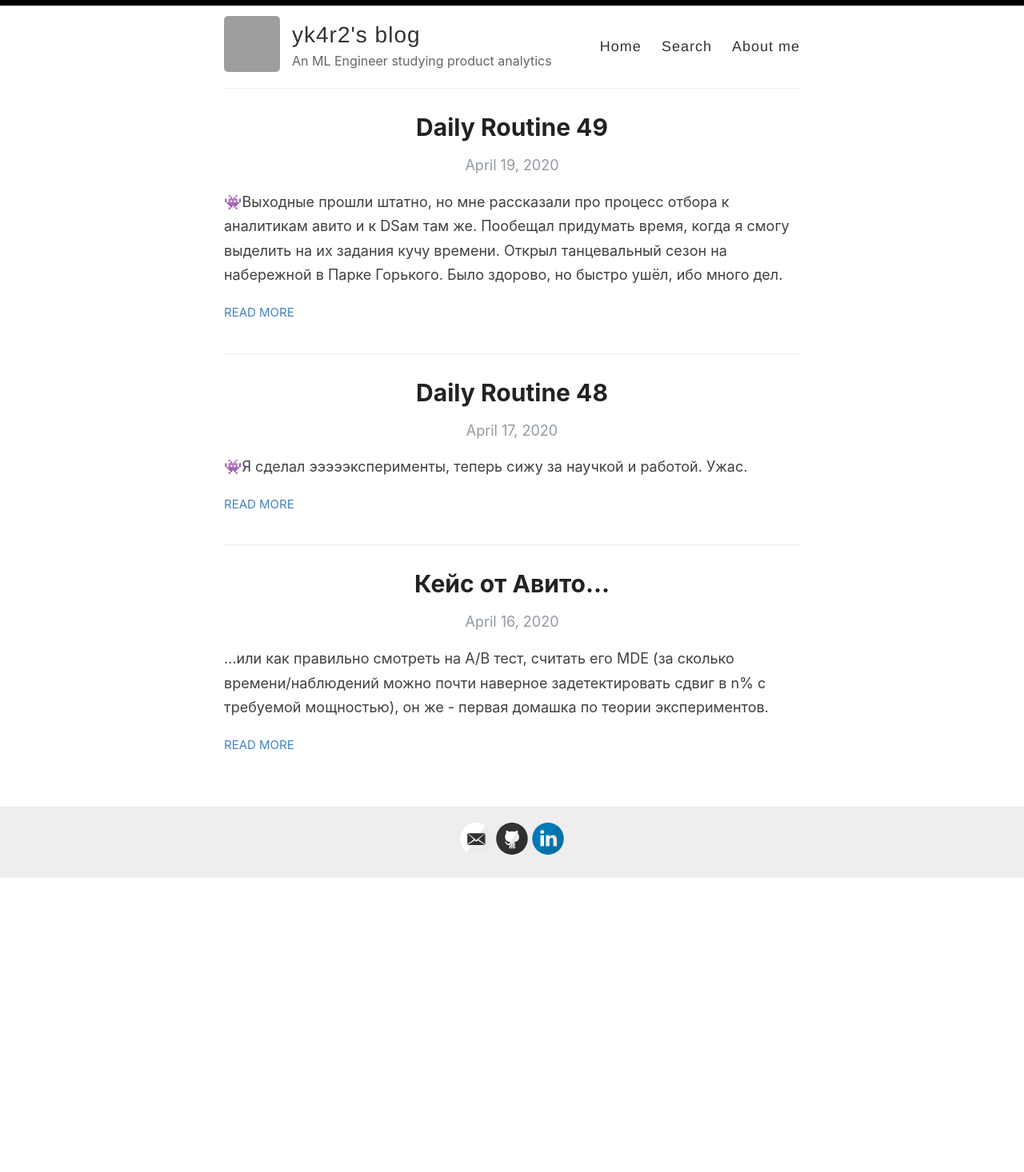
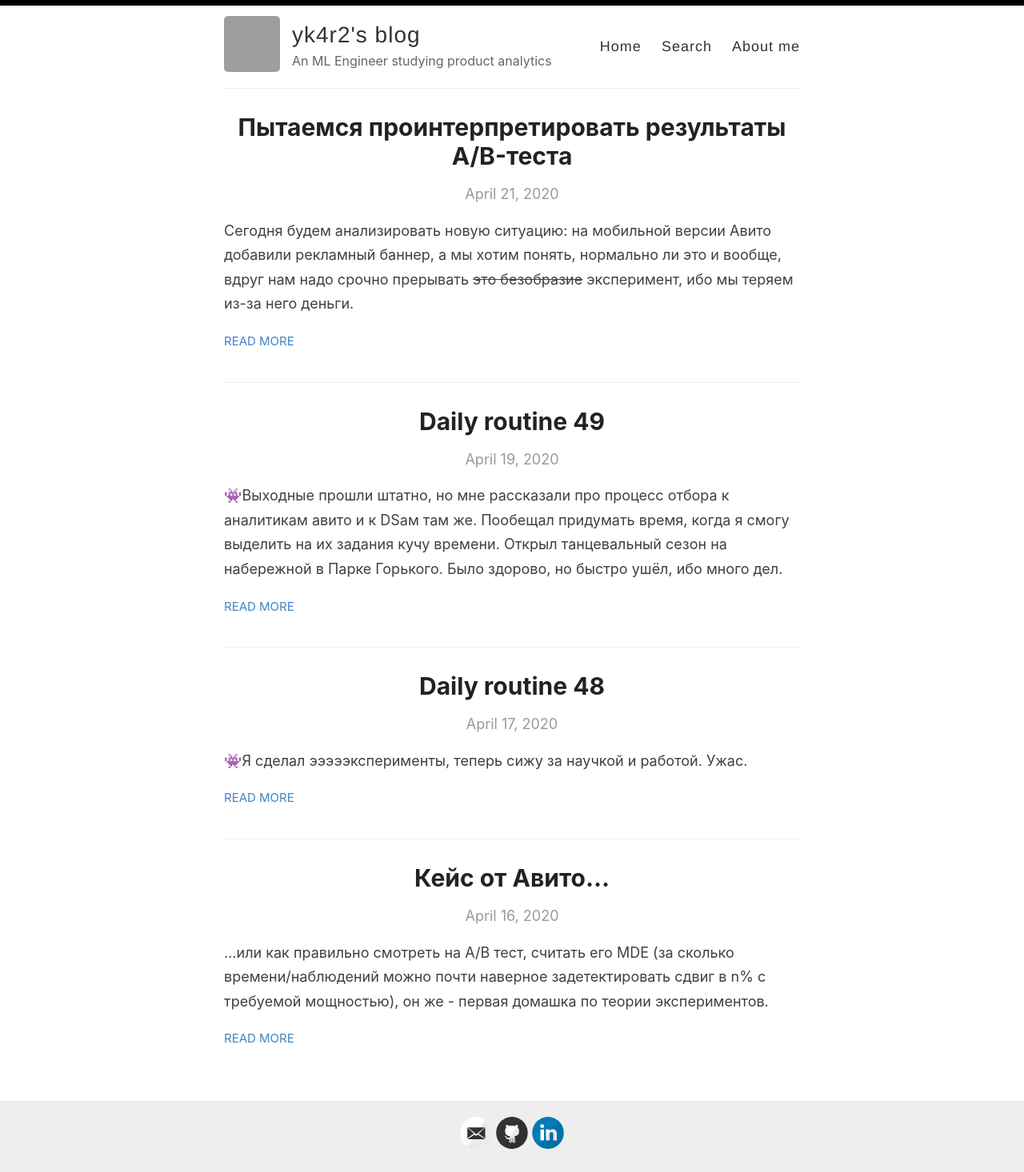
Before and after one commit to yk4r2/yk4r2.github.io, a Jekyll site: the page built from index.html, in a window 1280 px wide. Shown: the whole page at 80% size. Built offline with Jekyll 4.4.1, drawn with Linux system fonts in a browser that asks for light colours; the list of posts is cut into pages by our own code; before the commit the page ends 1099 px from its top, so only the background shows below that; grey boxes are pictures that could not be loaded.

Commit message:
started 2nd post

```diff
--- /dev/null
+++ b/_posts/2020-4-21-avito-experiments-02.md
@@ -0,0 +1,256 @@
+---
+layout: post
+title: Пытаемся проинтерпретировать результаты A/B-теста
+categories: [Product analysis,Statistics,Experiment theory]
+---
+
+Сегодня будем анализировать новую ситуацию: на мобильной версии Авито добавили рекламный баннер, а мы хотим понять, нормально ли это и вообще, вдруг нам надо срочно прерывать ~~это безобразие~~ эксперимент, ибо мы теряем из-за него деньги.
+
+## Кейс
+
+На мобильной версии Авито провели тест на добавление рекламного баннера на карточку товара между описанием и блоком рекомендаций.
+
+_Продуктовая гипотеза_: Добавление рекламного баннера будет приводить к увеличению выручки без ущерба пользовательскому опыту.
+
+![|,20%](/images/2020-4-21-avito-experiments-02/experiment-looks-like-this.png)
+<div align="center">
+<sup>
+Вот как это дело выглядит в приложении
+</sup>
+</div>
+
+
+## Что мы будем с этим делать?
+
+Для начала давайте загрузим датасет и посмотрим глазами на данные внутри.
+
+### Описание данных
+_event_date_ - дата\
+_user_id_ - идентификатор пользователя\
+_product_ - тип продукта (считай, варианты: A или B для нашего A/B теста)\
+_amount_ - сумма покупок\
+_transactions_ - количество транзакций
+
+![](/images/2020-4-16-avito-experiments-01/Screenshot_2021-04-17_00-05-12.png)
+<div align="center">
+<sup>
+Посмотрели на датасет глазками
+</sup>
+</div>
+
+Всегда сначала делаю `dataset.describe()`, а если у меня есть подозрение на *NaN*-значения, ещё и `dataset.info()`.
+
+![](/images/2020-4-16-avito-experiments-01/Screenshot_2021-04-16_23-58-37.png)
+<div align="center">
+<sup>
+Собственно *.describe()*, видим, что даты хватает, ведь наблюдений более миллиона.
+</sup>
+</div>
+
+Теперь самое время понять, с чем мы имеем дело. Я использую классику: `seaborn.pairplot()` просто потому что он удобный, `pairplot` показывает отношения между всеми парами переменных, а ещё имеет много разных наворотов вроде автогруппировки и автомасштаба, но платим мы откровенно хреновой скоростью работы, кучей занятой оперативы, пока он там составляет эту огромную матрицу и прочими крутыми side-effect'ами. Кстати, я делаю графичек только описательных переменных.
+
+![](/images/2020-4-16-avito-experiments-01/Screenshot_2021-04-16_23-58-54.png)
+<div align="center">
+<sup>
+Примерно так выглядит *pairplot*. Красиво, но...
+</sup>
+</div>
+
+Датасет содержит много наблюдений, но не то чтобы там много описательных метрик и в целом колонок.
+
+Вижу выбросы - логарифмирую (хотя вряд ли это оптимальная стратегия):
+
+![](/images/2020-4-16-avito-experiments-01/Screenshot_2021-04-17_00-00-05.png)
+<div align="center">
+<sup>
+Прологарифмированный *pairplot*
+</sup>
+</div>
+
+Выбросы мне не понравились, их уж очень хочется обрезать. Нарисуем датасет без лишних точек.
+
+![](/images/2020-4-16-avito-experiments-01/Screenshot_2021-04-17_00-00-30.png)
+<div align="center">
+<sup>
+Выбросы отрезаны на глаз, можно порадоваться.
+</sup>
+</div>
+
+Видите лесенку в начале? Это связано с тем, что значения целочисленные, а логарифм это нелинейное преобразование.
+
+Тут у меня появилось дикое желание убрать из эксперимента дату, заменив группировкой по пользователю чтобы облегчить датасет и всё такое. Давайте посмотрим, что может помешать.
+
+![](/images/2020-4-16-avito-experiments-01/Screenshot_2021-04-17_00-01-02.png)
+<div align="center">
+<sup>
+Проверим, что датасет собирался только во время проведения эксперимента
+</sup>
+</div>
+
+Теперь давайте проверим классы на сбалансированность: если они не отбаланшены, нельзя удалять дату, ибо мы можем потерять информацию о сезонности.
+
+![](/images/2020-4-16-avito-experiments-01/Screenshot_2021-04-17_00-01-13.png)
+<div align="center">
+<sup>
+Смотрим на то, сколько наблюдений в каждом из классов
+</sup>
+</div>
+
+...и получаем, что данные не сбалансированы. Неприятно, но не критично: лечится введением *ratio*-метрик таких как средний чек на покупку. Проверяем дальше: построим графики как выше для каждой группы.
+
+![](/images/2020-4-16-avito-experiments-01/Screenshot_2021-04-17_00-01-35.png)
+<div align="center">
+<sup>
+*Pairplot*'ы для каждой из групп A/B теста.
+</sup>
+</div>
+
+Внимательный читатель, конечно, уже заметил повышение среднего чека у второй группы. Но мы не будем торопиться с выводами, а лучше подумаем над допметриками.
+
+### Допметрики
+
+Тут придумалось не сильно много:
+
+- Средний чек на транзакцию для пользователя
+- Средний чек на пользователя (без учёта даты, выходит)
+- Количество транзакций для пользователя
+- Общий чек на пользователя
+
+Собственно где-то здесь я решил проверить, мол, а точно ли у нас все юзеры чётко разбиты по группам и ВНЕЗАПНО оказалось, что нет. Shame on you, Авито.
+
+![](/images/2020-4-16-avito-experiments-01/Screenshot_2021-04-17_00-02-01.png)
+<div align="center">
+<sup>
+Группировка по юзерам + типу эксперимента даёт цифру больше, чем группировка по юзерам. Вывод: есть пересечения.
+</sup>
+</div>
+
+Ладно, в целом, забьём на эту грязь в дате. В идеале я бы дропнул пересечения, но т.к. это было написано в 2 часа ночи вчера, просто не додумался.
+
+Далее я решаю посчитать вышеописанные метрики, используя всякие группировки и дополнительный датафрейм, короче, кому надо, тот поймёт.
+
+![](/images/2020-4-16-avito-experiments-01/Screenshot_2021-04-17_00-02-20.png)
+<div align="center">
+<sup>
+Доп. датафрейм + мердж
+</sup>
+</div>
+
+Добавилось 3 новых метрики, но, если честно, надежды я возлагал на одну: *mean_transactions*, поэтому и дальнейшие графики построил только для неё.
+
+Кстати, дабы не ждать полчаса, я решил максимально рандомно откусить у датафрейма десятую долю и строить графики с ней. Сильно много не потеряю, зато скорость построения графиков вырастет в разы. Делать это я собираюсь довольно стандартным методом: генерирую хэш от *id* пользователя и, если он делится на 10, кладу его в новый датафрейм, который буду позже изображать на графике.
+
+![](/images/2020-4-16-avito-experiments-01/Screenshot_2021-04-17_00-03-04.png)
+<div align="center">
+<sup>
+Процедура откусывания десятой части датафрейма генерацией хеша и *pairplot*'ы
+</sup>
+</div>
+
+Сдвиг, о котором я уже говорил чуть выше, подтверждается. Давайте честно посмотрим на него глазками:
+
+![](/images/2020-4-16-avito-experiments-01/Screenshot_2021-04-17_00-03-22.png)
+<div align="center">
+<sup>
+Гистограмма для двух разных групп
+</sup>
+</div>
+
+Тут я подумал следующее: людям дали в руки *advanced* функционал. Люди не хотят думать, они хотят клац-клац в телефончик и продать вещь. Не могут же они просто взять и повысить средний чек, когда им дали сложный инструмент.
+
+В мою голову тут же пришла светлая мысль: скорее всего, дело в том, что *advanced* пользуются более опытные ребята. Эту мысль подтверждала и несбалансированность выборок.
+
+### Формализация гипотезы
+
+#### Нулевая гипотеза выглядит следующим образом:
+{Дополнительное информирование об эффективности услуг будет стимулировать их покупку} ∩ {Повышение цены базового продукта должно стимулировать покупку продвинутого продукта}
+
+Разложим каждую из гипотез.
+
+- Дополнительное информирование об эффективности услуг будет стимулировать их покупку ⇒ общее количество транзакций растёт, а средний чек не двигается
+- Повышение цены базового продукта должно стимулировать покупку продвинутого продукта ⇒ рост среднего чека + рост средней выручки на пользователя, кажется что-то такое.
+
+#### Хочется как-то придумать метрику
+Казалось бы, есть ARPU (average revenue per user), но мне она не нравится, потому что в данном случае, кажется, она непросто считается.
+
+Давайте возьмём вот какие метрики:
+
+- Средний чек в зависимости от типа продукта
+- Доля транзакций в зависимости от типа продукта
+- Средняя выручка на пользователя
+- Больше я не придумал, ибо тупенький
+
+Вроде формализовали.
+
+### MDE
+Теперь время считать, сколько времени нам потребуется для точного нахождения отклонения в 4% в случае если мы будем делить группы людей поровну.
+
+Посмотрим на то, сколько длился эксперимент в Авито
+
+![](/images/2020-4-16-avito-experiments-01/Screenshot_2021-04-17_00-03-39.png)
+<div align="center">
+<sup>
+91 день, жесть
+</sup>
+</div>
+
+Допустим, мы хотим провести эксперимент как можно быстрее. Для этого напишем функцию, которая создаст две подвыборки для групп A и B эксперимента:
+
+![](/images/2020-4-16-avito-experiments-01/Screenshot_2021-04-17_00-03-54.png)
+<div align="center">
+<sup>
+Ну собственно любуйтесь на документацию. Я её немного изменил: сделал отрезание доли по хэшу как до этого.
+</sup>
+</div>
+
+Теперь получим *MDE*. Каким образом? Попытаемся набрать нужную мощность эксперимента путём постепенного увеличения размера выборки.
+
+![](/images/2020-4-16-avito-experiments-01/Screenshot_2021-04-17_00-04-11.png)
+<div align="center">
+<sup>
+*mde_getter*: возьмёт ваш датафрейм, пройдётся по нему с шагом в 15 дней и получит, во сколько раз надо увеличить выборку, дабы получить минимальный детектируемый результат на уровне *result_effect*.
+</sup>
+</div>
+
+Ну и получим примерно следующее:
+
+![](/images/2020-4-16-avito-experiments-01/Screenshot_2021-04-17_00-04-33.png)
+<div align="center">
+<sup>
+*MDE* для основной метрики *amount*
+</sup>
+</div>
+
+Давайте посмотрим на другие метрики, в том числе и на нашу ratio-метрику
+
+![](/images/2020-4-16-avito-experiments-01/Screenshot_2021-04-17_00-04-55.png)
+<div align="center">
+<sup>
+Наша метрика выбивается самой большой чувствительностью. Приятно.
+</sup>
+</div>
+
+Ну и давайте тогда уж посмотрим на маленькую выборку:
+
+![](/images/2020-4-16-avito-experiments-01/Screenshot_2021-04-17_00-05-12.png)
+<div align="center">
+<sup>
+MDE для самой чувствительной метрики для каждых 15 дней с другими размерами выборки.
+</sup>
+</div>
+
+Микровывод: кажется, наша метричка чувствительна настолько, что мы можем даже запустить эксперимент всего на одну неделю.
+
+### Оптимизация плана
+Давайте подумаем о вариантах того, как можно ускорить эти эксперименты, т.к. всегда могут образоваться ситуации, когда ваши гипотезы не подтвердились и они требуют изменения или уточнения и необходимости повторных тестов. А цели достигать всегда хорошо в рамках отведённого на них срока.
+
+Во-первых, метрики бывают по-разному чувствительные, у нас вышла самой чувствительной `mean_amount`, наша *ratio*-метрика. Получается, что мы можем провести эксперимент хоть за неделю на выборке размера 10% от всех пользователей (затронув 20% всех пользователей), даже если не учитывать сезональность.\
+Если же сезональность учитывать, выходит, что как раз есть смысл рассуждать в терминах одной недели.
+
+Кстати, ещё как будто бы можно проверить гипотезы на не рандомно отобранных людях, но это уже сложновато, ибо могут возникнуть разные сайдэффекты.
+
+### Собственно всё
+
+[Исходный код](https://github.com/yk4r2/AAA/blob/main/Experiments/homeworks/HW1/main.ipynb)
+
+[Датасет, с которым работали](https://github.com/yk4r2/AAA/blob/main/Experiments/homeworks/HW1/data/user_transactions.csv)
```
Also changed, not shown: _posts/2020-4-17-daily-routine-48.md (+6 -0 lines), _posts/2020-4-19-daily-routine-49.md (+5 -0 lines), images/2020-4-21-avito-experiments-02/experiment-looks-like-this.png (added).
